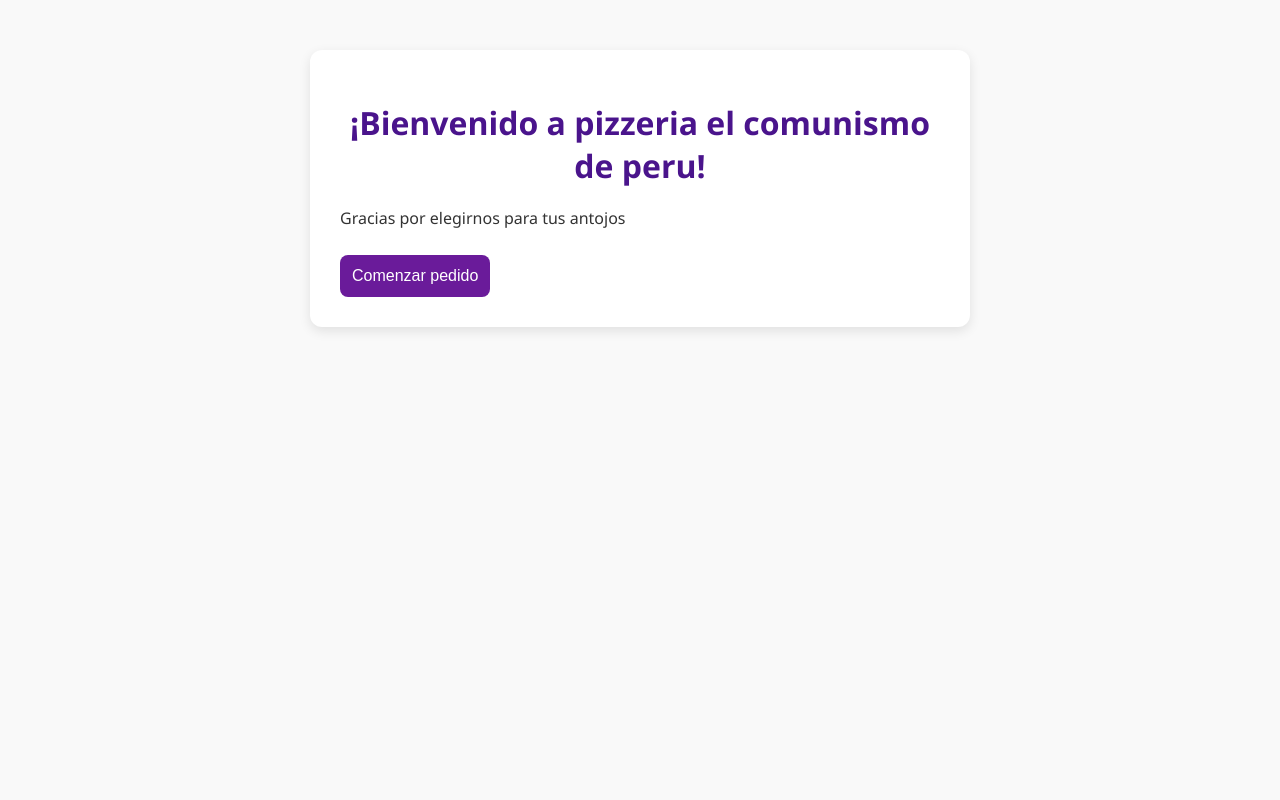
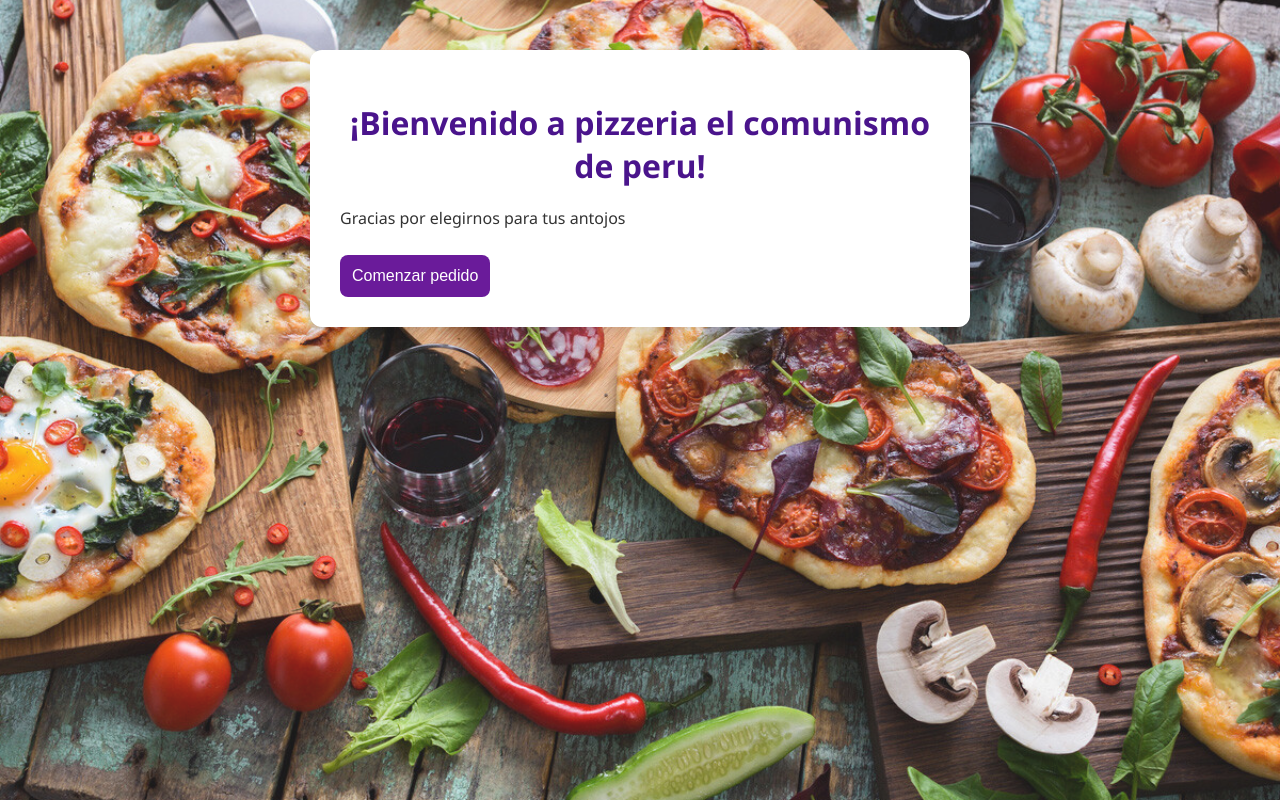
Before and after one commit to Erisaurus06/pizzapizzaerik, a plain HTML site: page index.html in a window 1280 px wide. Drawn offline with Linux system fonts and the light colour scheme.

Commit message:
Update styles.css

```diff
--- a/styles.css
+++ b/styles.css
@@ -12,8 +12,21 @@ body {
 
 }
 
+  body::before {
+  content: "";
+  position: fixed;
+  top: 0;
+  left: 0;
+  width: 100%;
+  height: 100%;
+  background-image: url('1366_2000.jpg');
+  background-size: cover;
+  background-repeat: no-repeat;
+  background-position: center;
+  opacity: 0.9;
+  z-index: -1;
 
-
+  }
 /* Contenedor principal */
 
 .seccion {
```
